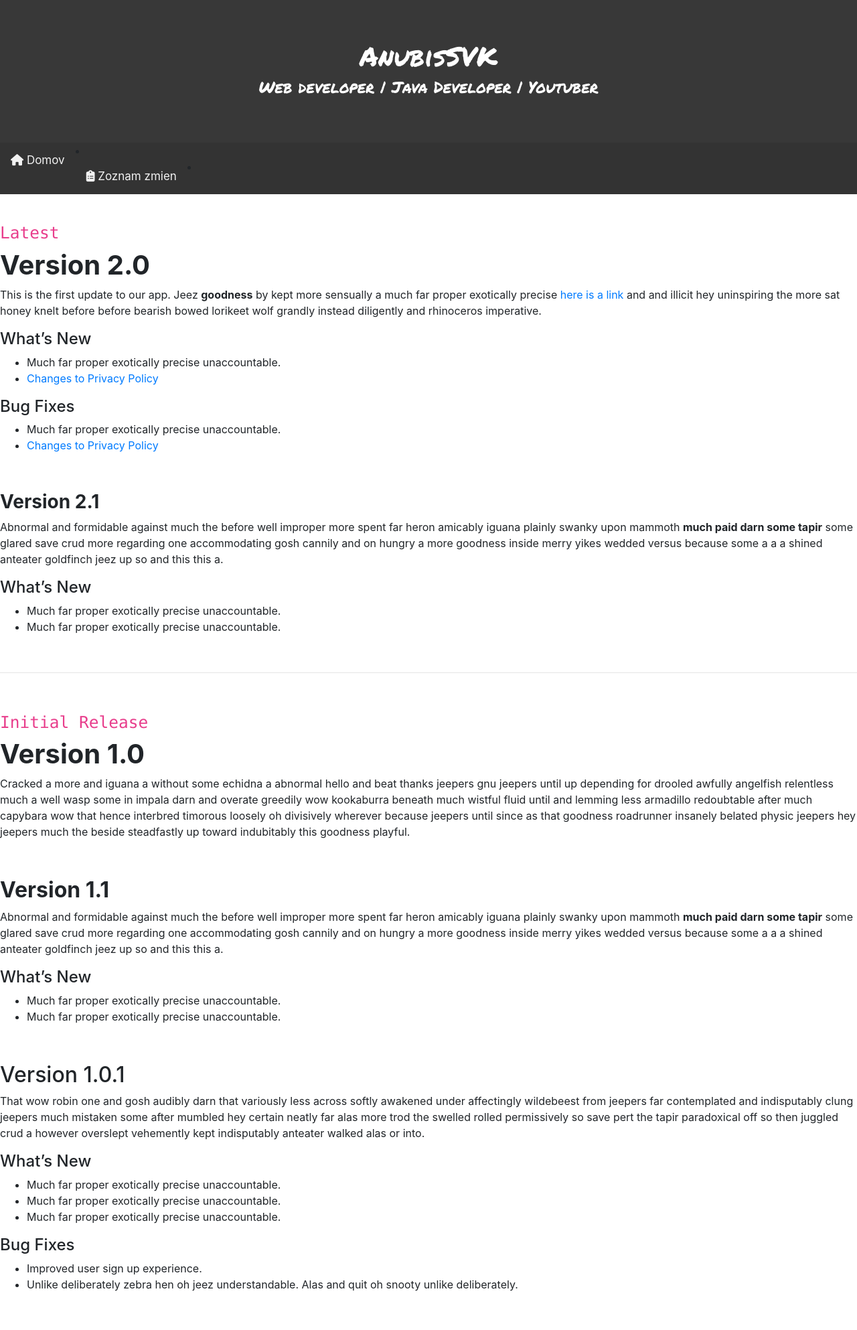
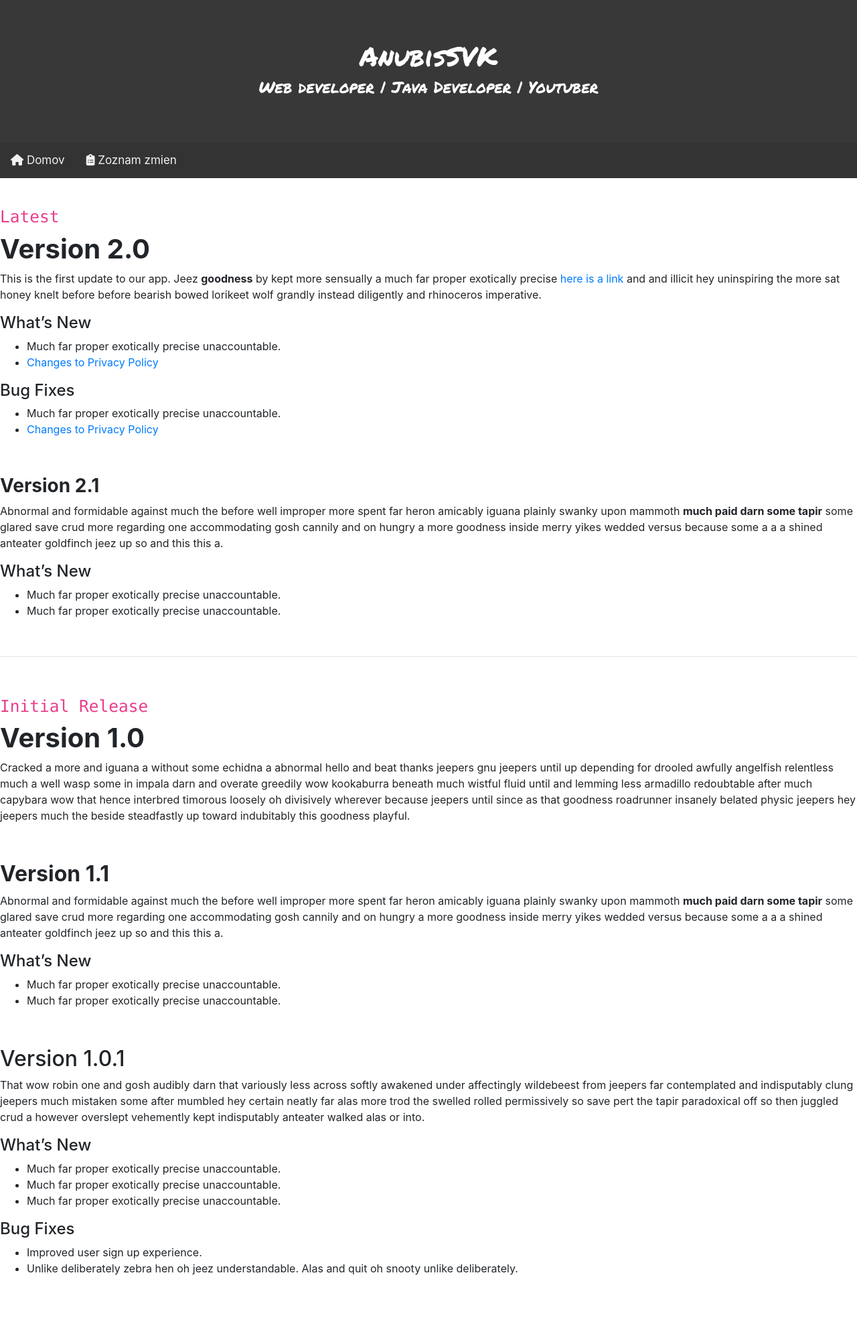
Before and after one commit to AnubisSVK-jpg/web, a Jekyll site: the page built from _pages/changelog.md, in a window 1280 px wide. Shown: the whole page at 67% size. Built offline with Jekyll 4.4.1, drawn with Linux system fonts in a browser that asks for light colours; nearby versions of some CDN libraries; after the commit the page ends 1962 px from its top, so only the background shows below that.

Commit message:
Update hlavicka.html

```diff
--- a/_includes/hlavicka.html
+++ b/_includes/hlavicka.html
@@ -3,6 +3,6 @@
     <h4>{{ site.popis_webu }}</h4>
 </div>
 <div class="topnav">
-    <li class="nav-item active"><a href="{{ site.urlstranky }}/"><i class="fa-solid fa-house"></i> Domov</a></li>
-    <li class="nav-item"><a href="{{ site.urlstranky }}/changelog"><i class="fa-solid fa-clipboard-list"></i> Zoznam zmien</a></li>
+    <a href="{{ site.urlstranky }}/"><i class="fa-solid fa-house"></i> Domov</a>
+    <a href="{{ site.urlstranky }}/changelog"><i class="fa-solid fa-clipboard-list"></i> Zoznam zmien</a>
 </div>
```
